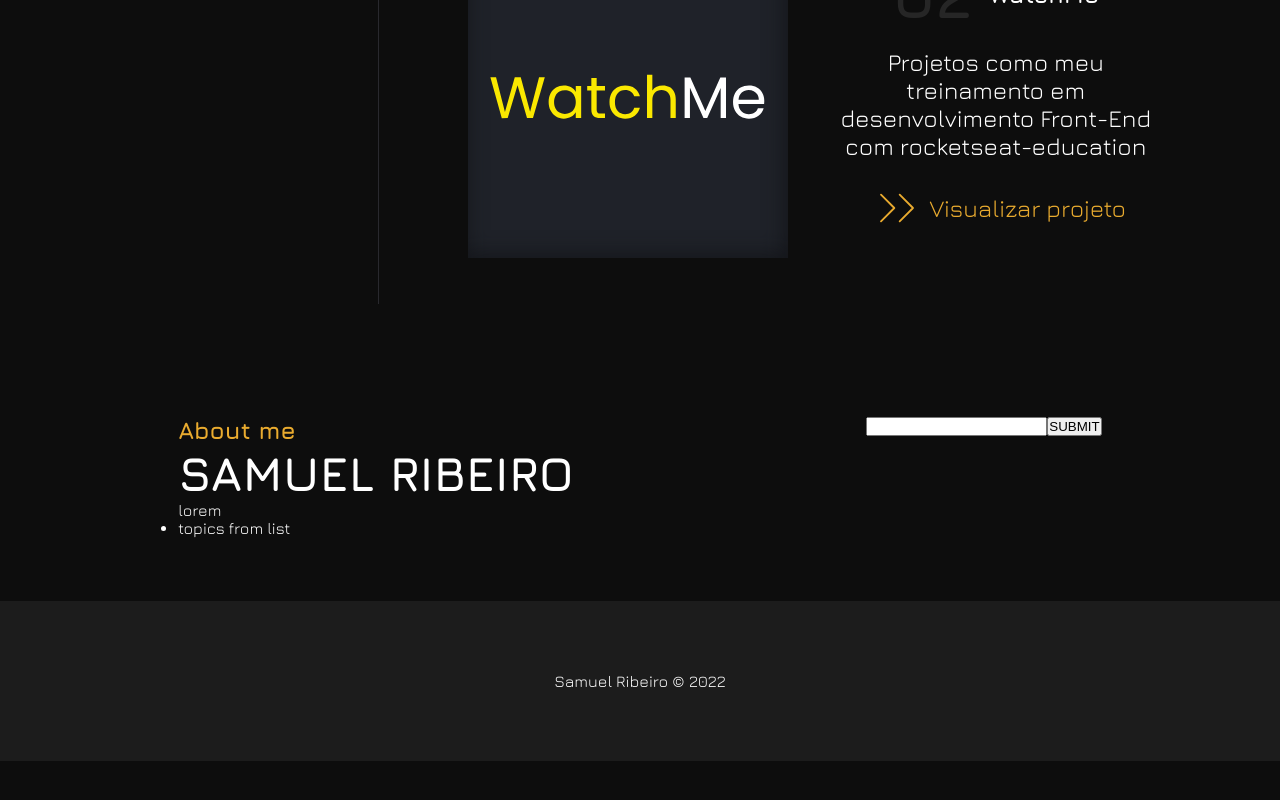
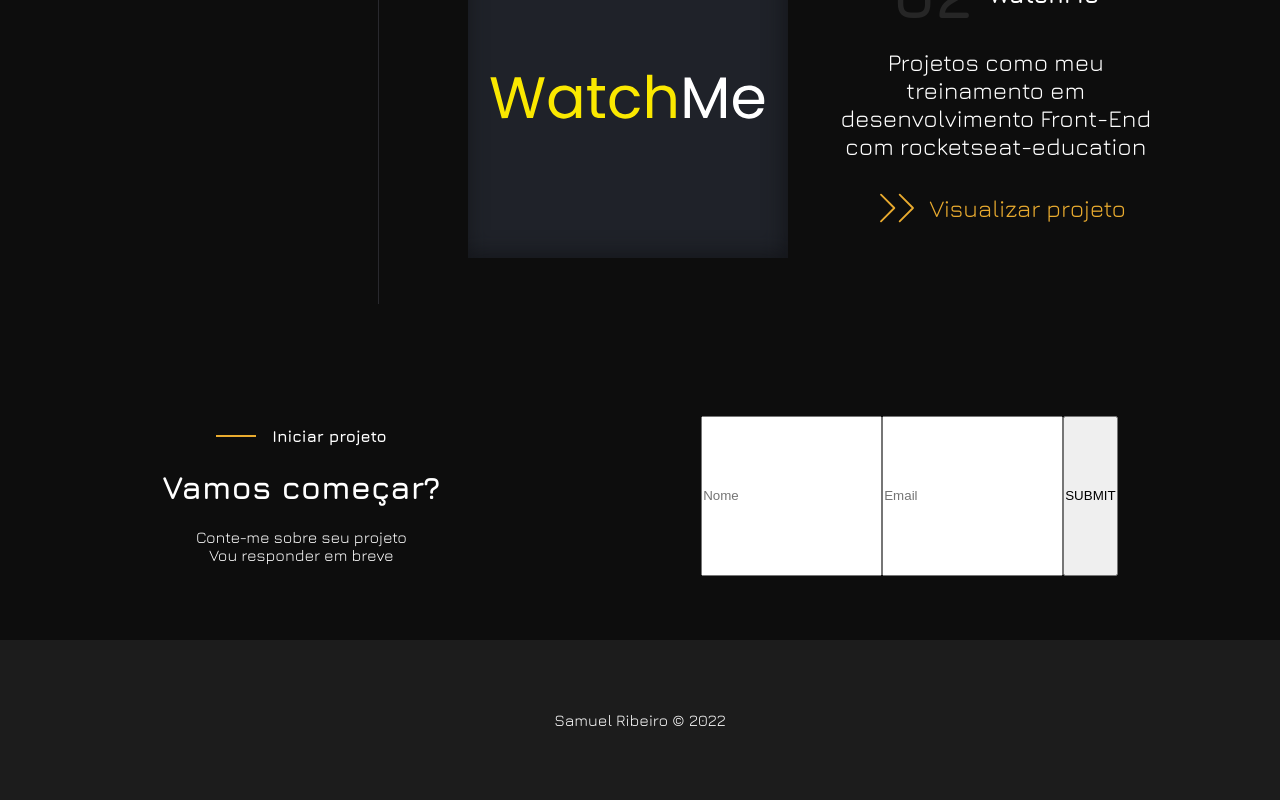
Before and after one commit to Samuelwps/Portifolio1.1, a React (Create React App) app: page / in a window 1280 px wide. Shown: the part 1082-1882 px from the top of the page. Before the commit the page ends 1843 px from the top, so only its background shows below. Built offline with nearby package versions, Linux system fonts and the light colour scheme.

Commit message:
Creating and styling Creating and styling for the Message

```diff
--- a/package.json
+++ b/package.json
@@ -3,8 +3,8 @@
   "version": "0.1.0",
   "private": true,
   "scripts": {
-    "start:starging": "env-cmd -f .env.development react-scripts start",
-    "start:prod": "env-cmd -f .env.production react-scripts start",
+    "dev": "env-cmd -f .env.development react-scripts start",
+    "prod": "env-cmd -f .env.production react-scripts start",
     "build": "react-scripts build",
     "test": "react-scripts test",
     "eject": "react-scripts eject"
--- a/src/components/AboutMeHome/index.tsx
+++ /dev/null
@@ -1,41 +0,0 @@
-import {Container, TextAbout, ImagesAbout} from "./styled"
-
-import { query as q } from "faunadb"
-import { Feste } from "../../services/fauna"
-import { useState } from "react"
-
-export function AboutMeHome(){
-
-    const [InputValue, setInputValue] = useState("")
-
-    const contact = InputValue
-
-    return(
-        <Container>
-
-            <TextAbout>
-                <h2>About me</h2>
-                <h1>SAMUEL RIBEIRO</h1>
-
-                <p>
-                    lorem
-                </p>
-
-                <ul>
-                    <li>topics from list</li>
-                </ul>
-            </TextAbout>
-
-
-            <ImagesAbout>
-
-                <input type="text" value={InputValue}
-                onChange={(e) => setInputValue(e.target.value)}
-                />
-                <button type="submit" onClick={() => Feste(contact, setInputValue)}>SUBMIT</button>
-
-            </ImagesAbout>
-
-        </Container>
-    )
-}
--- a/src/components/AboutMeHome/styled.ts
+++ /dev/null
@@ -1,32 +0,0 @@
-import styled from "styled-components"
-
-export const Container = styled.div`
-
-    max-width:1440px;
-
-    display:flex;
-    justify-content:space-around;
-
-    margin:0 auto;
-
-    padding:2rem;
-`
-
-export const TextAbout = styled.div`
-    display:flex;
-    flex-direction:column;
-
-    h1{
-        padding-top: 0.1rem;
-        font-size:3rem;
-    }
-
-    h2{
-        font-size:1.5rem;
-        color:var(--yellow-500);
-    }
-`
-
-export const ImagesAbout = styled.div`
-    color:red;
-`
--- /dev/null
+++ b/src/components/ContactMe/index.tsx
@@ -0,0 +1,46 @@
+import {
+    Container, Message, TextMessage,
+    IniciarProjeto
+
+} from "./styled"
+
+
+
+
+import { Feste } from "../../services/fauna"
+import { useState } from "react"
+
+export function ContactMe(){
+
+    const [InputValue, setInputValue] = useState("")
+
+    const contact = InputValue
+
+    return(
+        <Container>
+
+            <TextMessage>
+                <IniciarProjeto>
+                    <div/>
+                    <h4>Iniciar projeto</h4>
+                </IniciarProjeto>
+
+                <h1>Vamos começar?</h1>
+                <p>Conte-me sobre seu projeto<br/>Vou responder em breve</p>
+            </TextMessage>
+
+
+            <Message>
+                <input type="text" value={InputValue}
+                placeholder="Nome"
+                onChange={(e) => setInputValue(e.target.value)}
+                />
+                <input type="text" value={InputValue}
+                placeholder="Email"
+                onChange={(e) => setInputValue(e.target.value)}
+                />
+                <button type="submit" onClick={() => Feste(contact, setInputValue)}>SUBMIT</button>
+            </Message>
+        </Container>
+    )
+}
--- /dev/null
+++ b/src/components/ContactMe/styled.ts
@@ -0,0 +1,46 @@
+import styled from "styled-components"
+
+export const Container = styled.div`
+
+    max-width:1440px;
+
+    display:flex;
+    justify-content:space-around;
+
+    margin:0 auto;
+
+    padding:2rem;
+`
+
+export const Message = styled.div`
+    display:flex;
+`
+
+export const TextMessage = styled.div`
+    min-height: 10rem;
+
+    display: flex;
+    flex-direction: column;
+    justify-content: space-around;
+    align-items: center;
+
+    text-align: center;
+
+
+`
+
+export const IniciarProjeto = styled.div`
+    display:flex;
+    align-items: center;
+    justify-content:center;
+
+    div{
+        margin-right:1rem;
+
+        width:40px;
+        height:2px;
+
+        background: var(--yellow-500);
+    }
+
+`
--- a/src/components/ProjectsHome/styled.ts
+++ b/src/components/ProjectsHome/styled.ts
@@ -63,7 +63,7 @@ export const ListItem = styled.div`
         justify-content:space-around;
 
 
-        &:first-child{@media screen and (max-width:1080px){
+        &:first-child{@media screen and (max-width:1180px){
                 flex-direction: column-reverse;
         }}
         @media screen and (max-width:1180px){
--- a/src/pages/Home/index.tsx
+++ b/src/pages/Home/index.tsx
@@ -1,14 +1,14 @@
 
 import { AboutMe } from "../../components/AboutMe"
 import { Projects } from "../../components/ProjectsHome"
-import { AboutMeHome } from "../../components/AboutMeHome"
+import { ContactMe } from "../../components/ContactMe"
 
 export function Home() {
   return (
     <>
     <AboutMe/>
     <Projects/>
-    <AboutMeHome/>
+    <ContactMe/>
     </>
   )
 }
--- a/src/services/fauna.ts
+++ b/src/services/fauna.ts
@@ -6,19 +6,18 @@ export const fauna = new Client({
 
 import { query as q } from "faunadb"
 
-export async function Feste(InputValue: string, setInputValue:React.Dispatch<React.SetStateAction<string>>){
-        try{
-          console.log(process.env.REACT_APP_FAUNA_KEY)
-          await fauna.query(
+export async function Feste(contact: string, setInputValue:React.Dispatch<React.SetStateAction<string>>){
+      try{
+        console.log(process.env.REACT_APP_FAUNA_KEY)
+        await fauna.query(
           q.Create(
             q.Collection("contact"),
-            {data : {InputValue}}
+            {data : {contact}}
           )
         )
         setInputValue("")
-
-          window.alert("certo")
+        return true
       } catch {
-        window.alert("errado")
+        return false
       }
     }
--- a/src/styles/global.ts
+++ b/src/styles/global.ts
@@ -1,4 +1,6 @@
 import { createGlobalStyle } from "styled-components"
+import myImage from "../images/pageDT-Money/Group.png"
+
 
 export const GlobalStyle = createGlobalStyle`
     :root{
@@ -33,7 +35,16 @@ export const GlobalStyle = createGlobalStyle`
 
         color:white;
 
-        background:#0D0D0D;
+        background-color:var(--gray-900);
+
+        /* background-position: center;
+
+        background-size: cover;
+
+        background-repeat: no-repeat;
+
+        background-image: url(${myImage}); */
+
 
         &::-webkit-scrollbar{
         padding-right: 4px;
```
Also changed, not shown: src/pages/DtMoney/index.tsx (+6 -1 lines), src/images/pageDT-Money/Group.png (added), src/images/pageDT-Money/Group8.svg (added).
